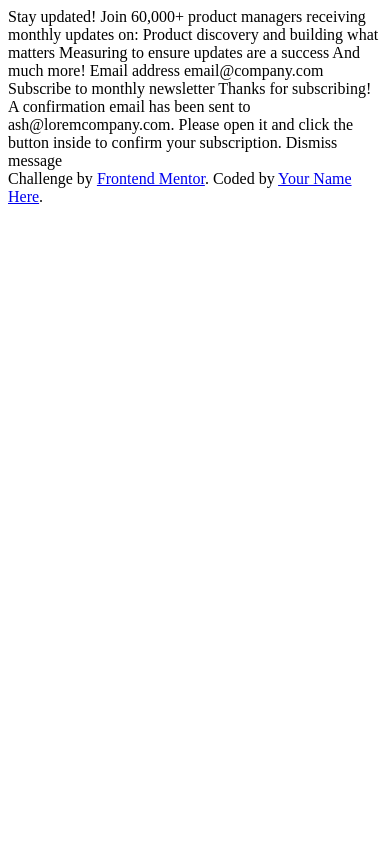
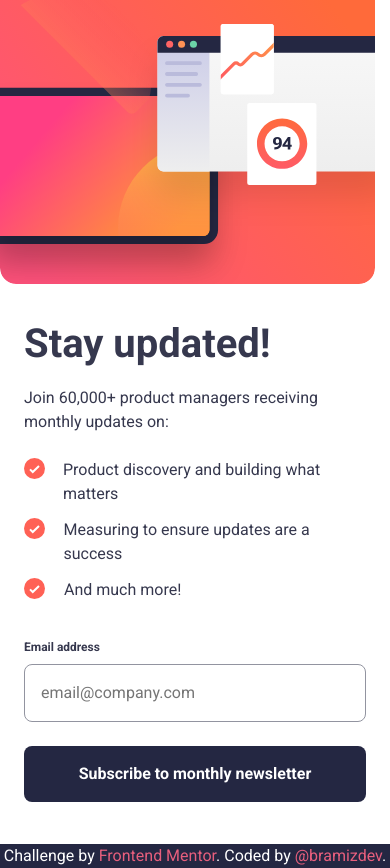
Before and after one commit to bramizdev/fem-newsletter-sign-up-form-with-success-message, a plain HTML site: page index.html in a window 390 px wide. Before the commit the page ends 844 px from the top, so only its background shows below. Drawn offline with Linux system fonts and the light colour scheme.

Commit message:
📱 Finish mobile view

```diff
--- a/index.html
+++ b/index.html
@@ -34,28 +34,79 @@
     </title>
   </head>
   <body>
-    <!-- Sign-up form start -->
-
-    Stay updated! Join 60,000+ product managers receiving monthly updates on:
-    Product discovery and building what matters Measuring to ensure updates are
-    a success And much more! Email address email@company.com Subscribe to
-    monthly newsletter
-
-    <!-- Sign-up form end -->
-
-    <!-- Success message start -->
-
-    Thanks for subscribing! A confirmation email has been sent to
-    ash@loremcompany.com. Please open it and click the button inside to confirm
-    your subscription. Dismiss message
-
-    <!-- Success message end -->
-
-    <div class="attribution">
+    <main class="main">
+      <h1 class="visually-hidden">
+        Newsletter sign-up form with success message
+      </h1>
+      <div class="newsletter">
+        <div class="newsletter__info">
+          <h2 class="info__heading heading">Stay updated!</h2>
+          <p class="info__text">
+            Join 60,000+ product managers receiving monthly updates on:
+          </p>
+          <ul class="info__features">
+            <li class="info__feature">
+              <p>Product discovery and building what matters</p>
+            </li>
+            <li class="info__feature">
+              <p>Measuring to ensure updates are a success</p>
+            </li>
+            <li class="info__feature"><p>And much more!</p></li>
+          </ul>
+          <form class="form">
+            <div class="form__control">
+              <label class="form__label" for="email">Email address</label>
+              <input
+                class="form__input"
+                type="text"
+                id="email"
+                name="email"
+                placeholder="email@company.com"
+              />
+            </div>
+            <input
+              class="btn"
+              type="submit"
+              value="Subscribe to monthly newsletter"
+            />
+          </form>
+        </div>
+        <picture class="newsletter__illustration">
+          <source
+            srcset="./assets/images/illustration-sign-up-desktop.svg"
+            media="(min-width: 768px)"
+          />
+          <img
+            src="./assets/images/illustration-sign-up-mobile.svg"
+            alt=""
+            aria-hidden="true"
+          />
+        </picture>
+      </div>
+      <div class="success hidden">
+        <div class="success__info">
+          <img
+            class="success__icon"
+            src="./assets/images/icon-success.svg"
+            alt=""
+            aria-hidden="true"
+          />
+          <h2 class="success__heading heading">Thanks for subscribing!</h2>
+          <p class="success__text">
+            A confirmation email has been sent to
+            <span class="success__email">ash@loremcompany.com</span>. Please
+            open it and click the button inside to confirm your subscription.
+          </p>
+        </div>
+        <button class="btn">Dismiss message</button>
+      </div>
+    </main>
+    <footer>
       Challenge by
       <a href="https://www.frontendmentor.io?ref=challenge" target="_blank"
         >Frontend Mentor</a
-      >. Coded by <a href="#">Your Name Here</a>.
-    </div>
+      >. Coded by
+      <a href="https://github.com/bramizdev" target="_blank">@bramizdev</a>.
+    </footer>
   </body>
 </html>
--- a/style.css
+++ b/style.css
@@ -1,14 +1,245 @@
 /* ----- Custom properties ----- */
 :root {
-  --clr-primary-500: hsl(4, 100%, 67%);
+  --clr-error-500: hsl(4, 100%, 67%);
 
-  --clr-primary-100: hsl(0, 0%, 100%);
-  --clr-primary-500: hsl(231, 7%, 60%);
-  --clr-primary-800: hsl(235, 18%, 26%);
-  --clr-primary-900: hsl(234, 29%, 20%);
+  --clr-primary-500: hsl(347, 74%, 64%);
+  --clr-primary-600: hsl(14, 99%, 62%);
+
+  --clr-primary-gradient: linear-gradient(
+    90deg,
+    rgba(231, 95, 125, 1) 0%,
+    rgba(254, 107, 62, 1) 100%
+  );
+
+  --clr-neutral-100: hsl(0, 0%, 100%);
+  --clr-neutral-500: hsl(231, 7%, 60%);
+  --clr-neutral-800: hsl(235, 18%, 26%);
+  --clr-neutral-900: hsl(234, 29%, 20%);
 
   --ff-base: 'Roboto', sans-serif;
 
   --fw-400: 400;
   --fw-700: 700;
 }
+
+/* ----- CSS Reset ----- */
+/*
+  1. Use a more-intuitive box-sizing model.
+*/
+*,
+*::before,
+*::after {
+  box-sizing: border-box;
+}
+/*
+  2. Remove default margin
+*/
+* {
+  padding: 0;
+  margin: 0;
+}
+/*
+  3. Allow percentage-based heights in the application
+*/
+html,
+body {
+  height: 100%;
+}
+/*
+  Typographic tweaks!
+  4. Add accessible line-height
+  5. Improve text rendering
+*/
+body {
+  line-height: 1.5;
+  -webkit-font-smoothing: antialiased;
+}
+/*
+  6. Improve media defaults
+*/
+img,
+picture,
+video,
+canvas,
+svg {
+  display: block;
+  max-width: 100%;
+}
+/*
+  7. Remove built-in form typography styles
+*/
+input,
+button,
+textarea,
+select {
+  font: inherit;
+}
+/*
+  8. Avoid text overflows
+*/
+p,
+h1,
+h2,
+h3,
+h4,
+h5,
+h6 {
+  overflow-wrap: break-word;
+}
+
+/*----- Utilities -----*/
+.visually-hidden:not(:focus):not(:active) {
+  position: absolute;
+  width: 1px;
+  height: 1px;
+  padding: 0;
+  margin: -1px;
+  overflow: hidden;
+  clip: rect(0, 0, 0, 0);
+  white-space: nowrap;
+  border-width: 0;
+}
+
+.hidden {
+  display: none;
+}
+
+.heading {
+  font-size: 40px;
+}
+
+.btn {
+  background: var(--clr-neutral-900);
+  border: none;
+  border-radius: 0.5rem;
+  padding: 1rem;
+  color: var(--clr-neutral-100);
+  font-weight: var(--fw-700);
+  cursor: pointer;
+}
+
+.btn:is(:hover, :focus-visible) {
+  background: var(--clr-primary-gradient);
+
+  box-shadow: 0px 15px 56px -11px rgba(231, 95, 125, 0.75);
+  -webkit-box-shadow: 0px 15px 56px -11px rgba(231, 95, 125, 0.75);
+  -moz-box-shadow: 0px 15px 56px -11px rgba(231, 95, 125, 0.75);
+}
+
+/* ----- General styling ----- */
+body {
+  background-color: var(--clr-neutral-900);
+  font-family: var(--ff-base);
+  color: var(--clr-neutral-800);
+  font-size: 1rem;
+}
+
+footer {
+  color: var(--clr-neutral-100);
+  text-align: center;
+}
+
+footer a {
+  color: var(--clr-primary-500);
+  text-decoration: none;
+  transition: color 0.2s ease;
+}
+
+footer a:is(:hover, :focus-visible) {
+  color: var(--clr-primary-600);
+}
+
+/* ----- Main ----- */
+.main {
+  background-color: var(--clr-neutral-100);
+  height: 100vh;
+  width: 100%;
+}
+
+/* ----- Newsletter ----- */
+.newsletter {
+  display: flex;
+  flex-direction: column-reverse;
+}
+
+.newsletter.hidden {
+  display: none;
+}
+
+/* ----- Info ----- */
+.newsletter__info {
+  display: grid;
+  gap: 0.75rem;
+  padding: 30px 24px;
+}
+
+.info__features {
+  margin-top: 0.75rem;
+  list-style: none;
+  display: grid;
+  gap: 0.75rem;
+}
+
+.info__feature {
+  display: flex;
+  gap: 1rem;
+}
+
+.info__feature::before {
+  content: '';
+  height: 24px;
+  width: 24px;
+  background-image: url('./assets/images/icon-list.svg');
+  background-repeat: no-repeat;
+}
+
+/* --- Form --- */
+.form {
+  margin-top: 1.5rem;
+  display: grid;
+  gap: 1.5rem;
+}
+
+.form__control {
+  display: grid;
+  gap: 0.5rem;
+}
+
+.form__label {
+  font-weight: var(--fw-700);
+  font-size: 12px;
+}
+
+.form__input {
+  padding: 1rem;
+  border: 1px solid var(--clr-neutral-500);
+  border-radius: 0.5rem;
+}
+
+/* ----- Success ----- */
+.success {
+  height: 100%;
+  padding: 36px 25px;
+  padding-top: 9.25rem;
+  display: flex;
+  flex-direction: column;
+  justify-content: space-between;
+}
+
+.success.hidden {
+  display: none;
+}
+
+.success__info {
+  display: grid;
+  gap: 1.25rem;
+}
+
+.success__heading {
+  line-height: 1.1;
+  margin-top: 1.1rem;
+}
+
+.success__email {
+  font-weight: var(--fw-700);
+}
```
